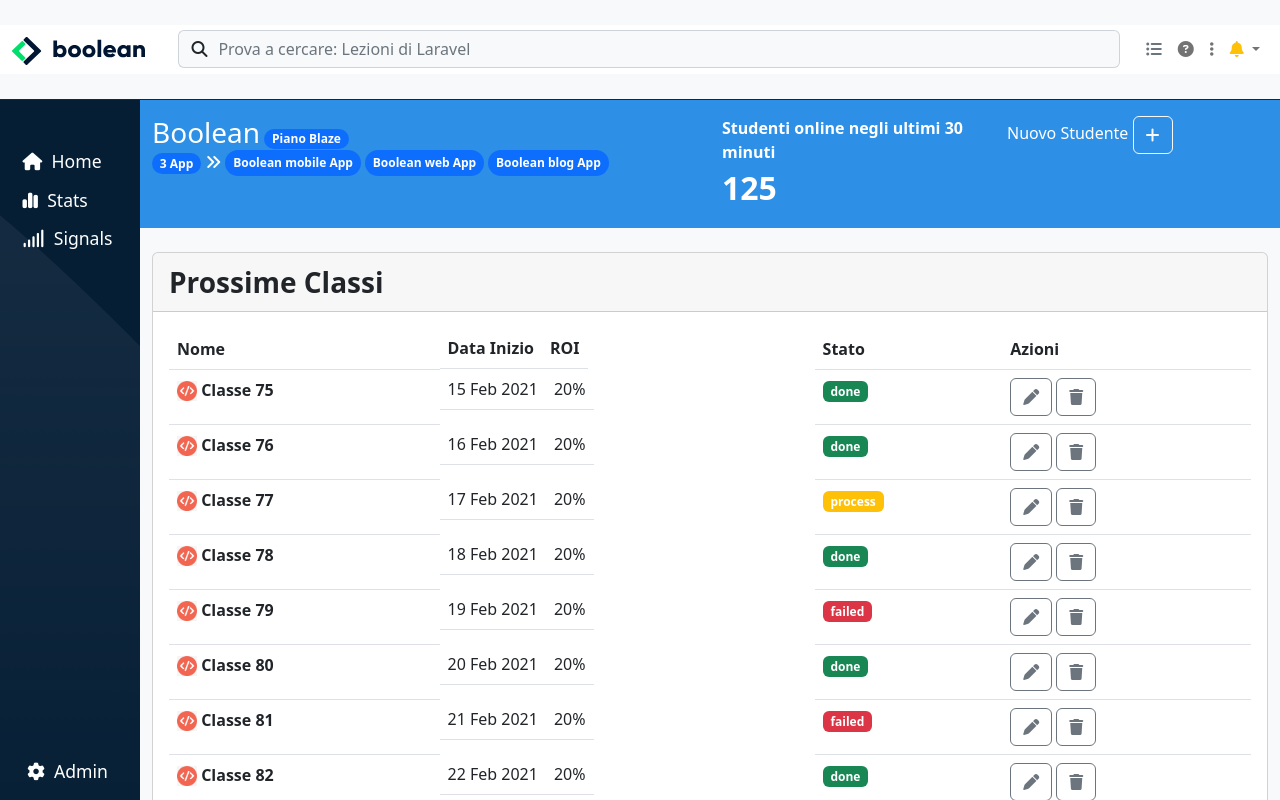
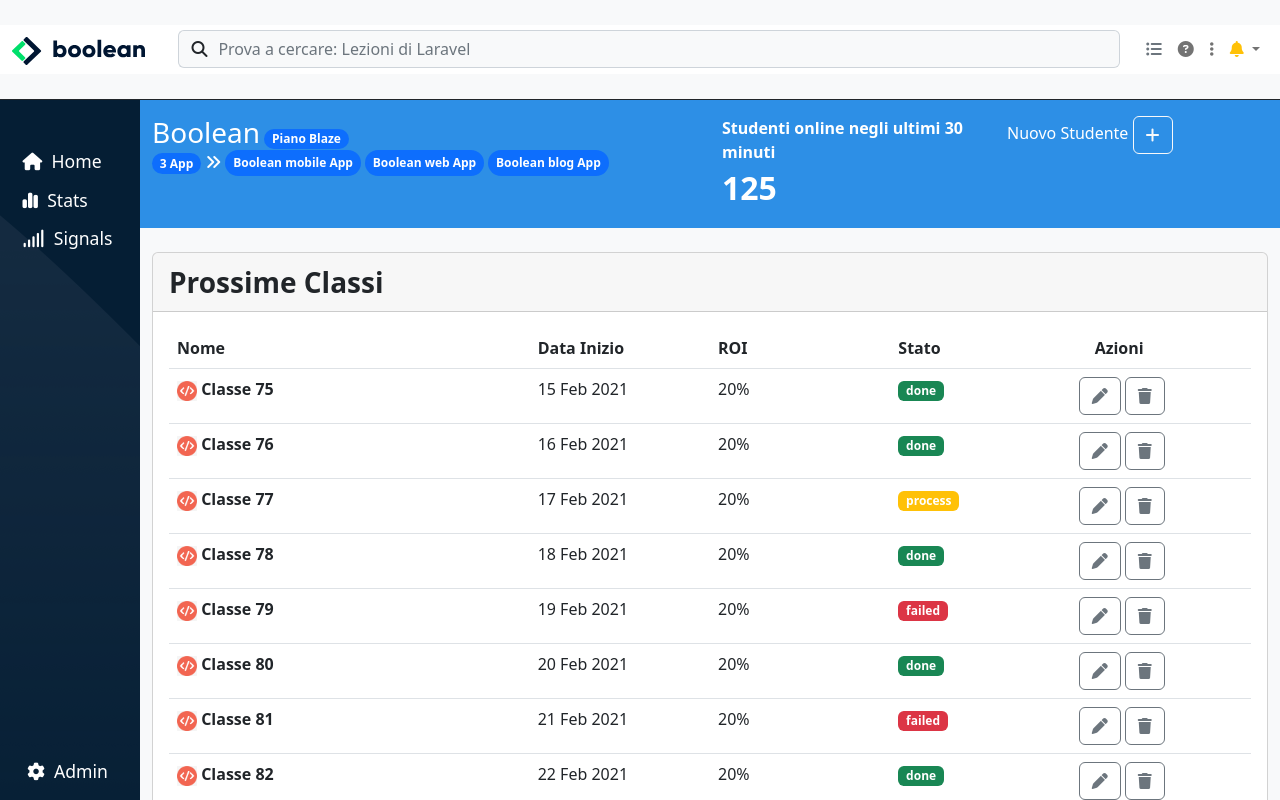
Before and after one commit to Riccardo15Pinto/html-css-bootstrap-dashboard, a plain HTML site: page index.html in a window 1280 px wide. Drawn offline with nearby package versions, Linux system fonts and the light colour scheme.

Commit message:
fix table element d-none , d-lg-inline-block

```diff
--- a/index.html
+++ b/index.html
@@ -160,11 +160,19 @@
                                 <table class="table">
                                     <thead>
                                         <tr>
-                                            <th scope="col" class="col-3">Nome</th>
-                                            <th scope="col" class="d-none d-lg-inline-block">Data Inizio</th>
-                                            <th scope="col" class="d-none d-lg-inline-block">ROI</th>
-                                            <th scope="col">Stato</th>
-                                            <th scope="col">Azioni</th>
+                                            <th scope="col" class="col-4 col-lg-4">Nome</th>
+                                            <th scope="col" class="col-lg-2">
+                                                <span class="d-none d-lg-inline-block">
+                                                    Data Inizio
+                                                </span>
+                                            </th>
+                                            <th scope="col" class="col-lg-2">
+                                                <span class="d-none d-lg-inline-block">
+                                                    ROI
+                                                </span>
+                                            </th>
+                                            <th scope="col" class="col-3 col-lg-2">Stato</th>
+                                            <th scope="col" class="col-4 col-lg-2 ps-4">Azioni</th>
                                         </tr>
                                     </thead>
                                     <tbody>
@@ -175,8 +183,17 @@
                                                 </div>
                                                 Classe 75
                                             </th>
-                                            <td class="d-none d-lg-inline-block">15 Feb 2021</td>
-                                            <td class="d-none d-lg-inline-block">20%</td>
+                                            <td>
+                                                <span class="d-none d-lg-inline-block">
+                                                    15 Feb 2021
+                                                </span>
+                                            </td>
+
+                                            <td>
+                                                <span class="d-none d-lg-inline-block">
+                                                    20%
+                                                </span>
+                                            </td>
                                             <td>
                                                 <div class="badge text-bg-success">
                                                     done
@@ -198,8 +215,16 @@
                                                 </div>
                                                 Classe 76
                                             </th>
-                                            <td class="d-none d-lg-inline-block">16 Feb 2021</td>
-                                            <td class="d-none d-lg-inline-block">20%</td>
+                                            <td>
+                                                <span class="d-none d-lg-inline-block">
+                                                    16 Feb 2021
+                                                </span>
+                                            </td>
+                                            <td>
+                                                <span class="d-none d-lg-inline-block">
+                                                    20%
+                                                </span>
+                                            </td>
                                             <td>
                                                 <div class="badge text-bg-success">
                                                     done
@@ -221,8 +246,16 @@
                                                 </div>
                                                 Classe 77
                                             </th>
-                                          <td class="d-none d-lg-inline-block">17 Feb 2021</td>
-                                          <td class="d-none d-lg-inline-block">20%</td>
+                                            <td>
+                                                <span class="d-none d-lg-inline-block">
+                                                    17 Feb 2021
+                                                </span>
+                                            </td>
+                                            <td >
+                                                <span class="d-none d-lg-inline-block">
+                                                    20%
+                                                </span>
+                                            </td>
                                             <td>
                                                 <div class="badge text-bg-warning text-white">
                                                     process
@@ -244,8 +277,16 @@
                                                 </div>
                                                 Classe 78
                                             </th>
-                                            <td class="d-none d-lg-inline-block">18 Feb 2021</td>
-                                            <td class="d-none d-lg-inline-block">20%</td>
+                                            <td>
+                                                <span class="d-none d-lg-inline-block">
+                                                    18 Feb 2021
+                                                </span>
+                                            </td>
+                                            <td>
+                                                <span class="d-none d-lg-inline-block">
+                                                    20%
+                                                </span>
+                                            </td>
                                             <td>
                                                 <div class="badge text-bg-success">
                                                     done
@@ -267,8 +308,16 @@
                                                 </div>
                                                 Classe 79
                                             </th>
-                                            <td class="d-none d-lg-inline-block">19 Feb 2021</td>
-                                            <td class="d-none d-lg-inline-block">20%</td>
+                                            <td>
+                                                <span class="d-none d-lg-inline-block">
+                                                    19 Feb 2021
+                                                </span>
+                                            </td>
+                                            <td>
+                                                <span class="d-none d-lg-inline-block">
+                                                    20%
+                                                </span>
+                                            </td>
                                             <td>
                                                 <div class="badge text-bg-danger">
                                                     failed
@@ -290,8 +339,16 @@
                                                 </div>
                                                 Classe 80
                                             </th>
-                                            <td class="d-none d-lg-inline-block">20 Feb 2021</td>
-                                            <td class="d-none d-lg-inline-block">20%</td>
+                                            <td>
+                                                <span class="d-none d-lg-inline-block">
+                                                    20 Feb 2021
+                                                </span>
+                                            </td>
+                                            <td>
+                                                <span class="d-none d-lg-inline-block">
+                                                    20%
+                                                </span>
+                                            </td>
                                             <td>
                                                 <div class="badge text-bg-success">
                                                     done
@@ -313,8 +370,16 @@
                                                 </div>
                                                 Classe 81
                                             </th>
-                                            <td class="d-none d-lg-inline-block">21 Feb 2021</td>
-                                            <td class="d-none d-lg-inline-block">20%</td>
+                                            <td>
+                                                <span class="d-none d-lg-inline-block">
+                                                    21 Feb 2021
+                                                </span>
+                                            </td>
+                                            <td>
+                                                <span class="d-none d-lg-inline-block">
+                                                    20%
+                                                </span>
+                                            </td>
                                             <td>
                                                 <div class="badge text-bg-danger">
                                                     failed
@@ -336,8 +401,16 @@
                                                 </div>
                                                 Classe 82
                                             </th>
-                                            <td class="d-none d-lg-inline-block">22 Feb 2021</td>
-                                            <td class="d-none d-lg-inline-block">20%</td>
+                                            <td>
+                                                <span class="d-none d-lg-inline-block">
+                                                    22 Feb 2021
+                                                </span>
+                                            </td>
+                                            <td>
+                                                <span class="d-none d-lg-inline-block">
+                                                    20%
+                                                </span>
+                                            </td>
                                             <td>
                                                 <div class="badge text-bg-success">
                                                     done
```
Lines whose indentation alone changed are shown as unchanged.
